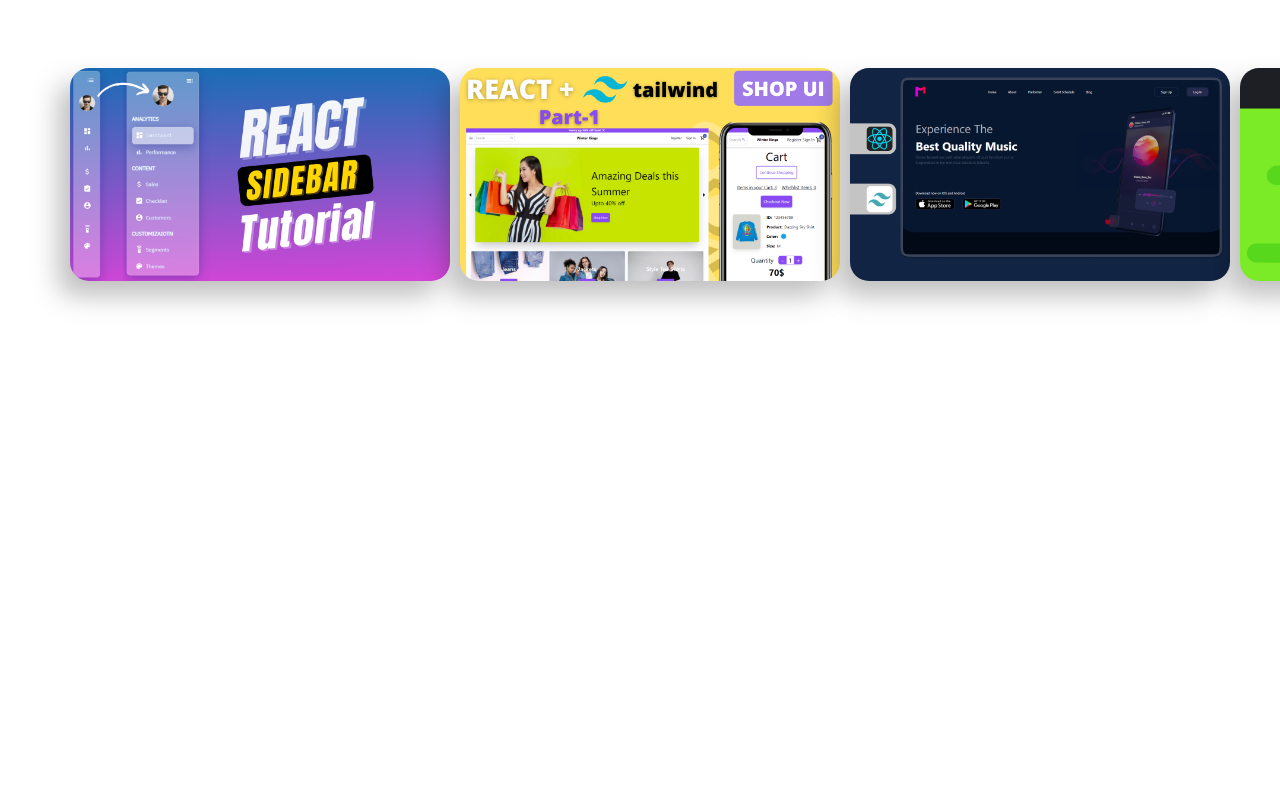
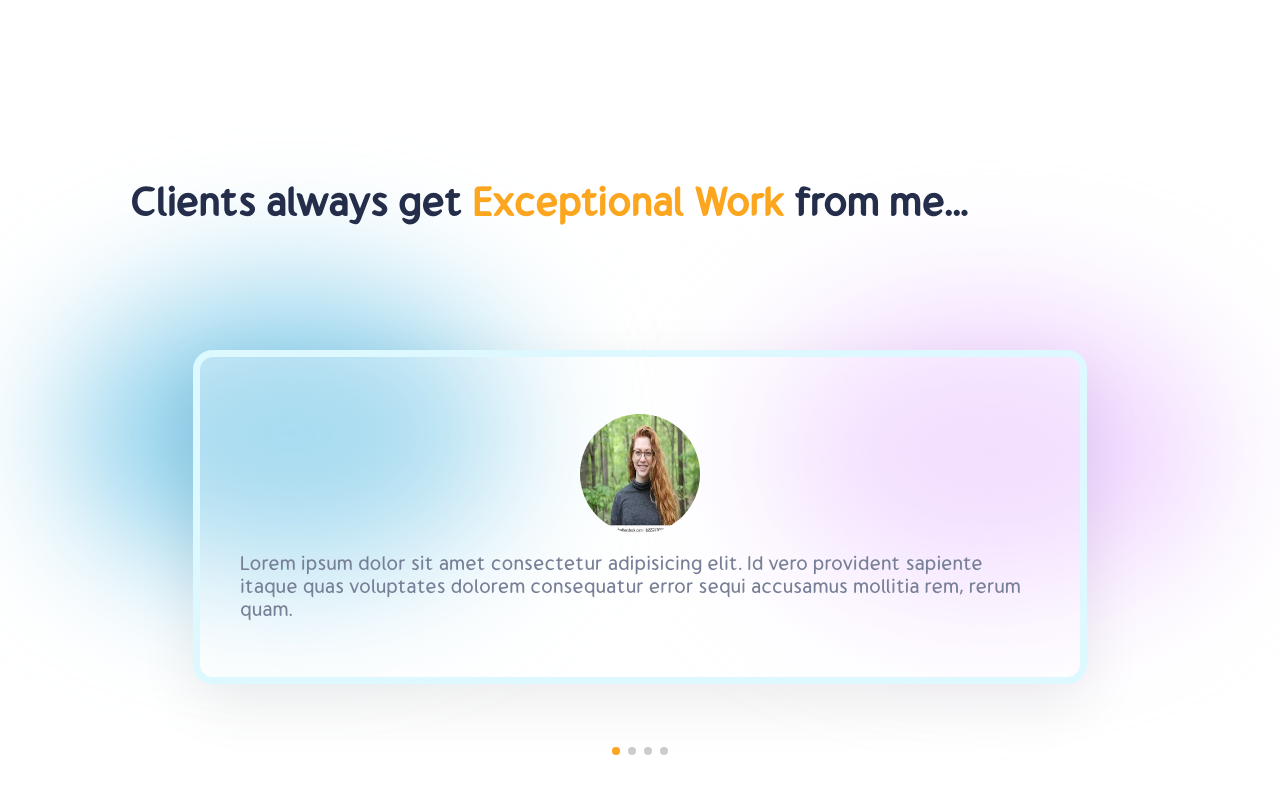
Before and after one commit to Satellite-system/Portfolio, a React (Create React App) app: page / in a window 1280 px wide. Shown: the part 3633-4426 px from the top of the page. Before the commit the page ends 4336 px from the top, so only its background shows below. Built offline with nearby package versions, Linux system fonts and the light colour scheme.

Commit message:
Add Testimonial Component

```diff
--- a/src/App.js
+++ b/src/App.js
@@ -5,6 +5,7 @@
 import Experience from "./component/Experience/Experience";
 import Works from "./component/Works/Works";
 import Portfolio from "./component/Portfolio/Portfolio";
+import Testimonial from "./component/Testimonial/Testimonial";
 
 function App() {
   return (
@@ -15,6 +16,7 @@
       <Experience/>
       <Works/>
       <Portfolio/>
+      <Testimonial/>
     </div>
   );
 }
--- a/src/component/Portfolio/Portfolio.css
+++ b/src/component/Portfolio/Portfolio.css
@@ -1,7 +1,7 @@
 .porfolio{
    display: flex;
    flex-direction: column;
-   height: 150vh;
+   height: 80vh;
    justify-content: center;
    align-items: center;
 }
--- a/src/component/Portfolio/Portfolio.jsx
+++ b/src/component/Portfolio/Portfolio.jsx
@@ -15,9 +15,7 @@
          <span>Portfolio</span>
 
          {/* Slider */}
-         <Swiper className='porfolio-slider' spaceBetween={30} slidesPerView={3} grabCursor={true}
-
-         >
+         <Swiper className='porfolio-slider' spaceBetween={30} slidesPerView={3} grabCursor={true}  >
             <SwiperSlide>
                <img src={sidebar} alt="" />
             </SwiperSlide>
--- /dev/null
+++ b/src/component/Testimonial/Testimonial.css
@@ -0,0 +1,65 @@
+.t-wrapper{
+   display: flex;
+   padding: 0 3rem;
+   align-items: center;
+   justify-content: center;
+   margin-top: 7rem;
+   flex-direction: column;
+   gap: 2rem;
+   position: relative;
+   height: 90vh;
+}
+.t-heading{
+   align-self: start;
+}
+.t-heading>*{
+   font-size: 2rem;
+   font-weight: bold;
+}
+.t-heading>span:nth-of-type(2){
+   color: var(--orange);
+}
+.t-blur1{
+   background-color: var(--purple);
+   left: 35rem;
+   top: 10rem;
+}
+.t-blur2{
+   background-color: skyblue;
+   top: 9rem;
+   left: 0;
+}
+.testimonial{
+   display: flex;
+   flex-direction: column;
+   align-items: center;
+   width: 40rem;
+   height: 12rem;
+   padding: 2rem;
+   justify-content: space-evenly;
+   background: rgba(255, 255, 255, 0.26);
+   border: 7px solid var(--blueCard);
+   box-shadow: var(--boxShadow);
+   border-radius: 20px;
+}
+.testimonial>img{
+   width: 6rem;
+   height: 6rem;
+   border-radius: 100%;
+}
+.testimonial>span{
+   color: var(--gray);
+}
+
+.t-wrapper .swiper{
+   width: 100%;
+   height: 70%;
+}
+.t-wrapper .swiper-slide{
+   display: flex;
+   align-items: center;
+   justify-content: center;
+}
+.t-wrapper .swiper-pagination-bullet-active{
+   background: var(--orange);
+}
--- /dev/null
+++ b/src/component/Testimonial/Testimonial.jsx
@@ -0,0 +1,58 @@
+import React from 'react'
+import './Testimonial.css'
+import { Swiper, SwiperSlide } from 'swiper/react'
+import profilePic1 from '../../img/profile1.jpg';
+import profilePic2 from '../../img/profile2.jpg';
+import profilePic3 from '../../img/profile3.jpg';
+import profilePic4 from '../../img/profile4.jpg';
+import { Pagination } from 'swiper';
+import 'swiper/css/pagination'
+import 'swiper/css'
+
+function Testimonial() {
+   const clients = [
+      {
+         img: profilePic1,
+         review: "Lorem ipsum dolor sit amet consectetur adipisicing elit. Id vero provident sapiente itaque quas voluptates dolorem consequatur error sequi accusamus mollitia rem, rerum quam."
+      },
+      {
+         img: profilePic2,
+         review: "Lorem ipsum dolor sit amet consectetur adipisicing elit. Id vero provident sapiente itaque quas voluptates dolorem consequatur error sequi accusamus mollitia rem, rerum quam."
+      },
+      {
+         img: profilePic3,
+         review: "Lorem ipsum dolor sit amet consectetur adipisicing elit. Id vero provident sapiente itaque quas voluptates dolorem consequatur error sequi accusamus mollitia rem, rerum quam."
+      },
+      {
+         img: profilePic4,
+         review: "Lorem ipsum dolor sit amet consectetur adipisicing elit. Id vero provident sapiente itaque quas voluptates dolorem consequatur error sequi accusamus mollitia rem, rerum quam."
+      },
+   ]
+  return (
+    <div className="t-wrapper">
+      <div className="t-heading">
+         <span>Clients always get </span>
+         <span>Exceptional Work </span>
+         <span>from me...</span>
+         <div className="blur t-blur1"></div>
+         <div className="blur t-blur2"></div>
+      </div>
+
+      <Swiper modules={[Pagination]}
+      slidesPerView={1} pagination={{clickable:true}}>
+         {clients.map((client, index)=>{
+            return(
+               <SwiperSlide key={index}>
+                  <div className="testimonial">
+                     <img src={client.img} alt="" />
+                     <span>{client.review}</span>
+                  </div>
+               </SwiperSlide>
+            )
+         })}
+      </Swiper>
+    </div>
+  )
+}
+
+export default Testimonial
--- a/src/component/Works/Works.css
+++ b/src/component/Works/Works.css
@@ -1,7 +1,7 @@
 .works{
    display: flex;
    padding: 0 3rem;
-   height: 90vh;
+   height: 70vh;
    margin-top: 4rem;
 }
 .w-right{
```
